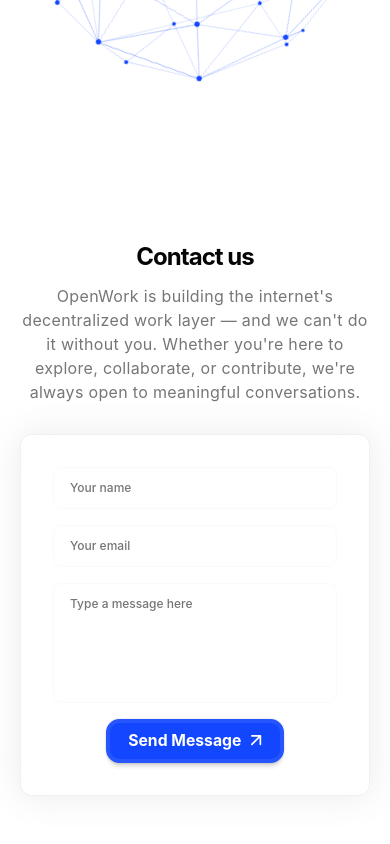
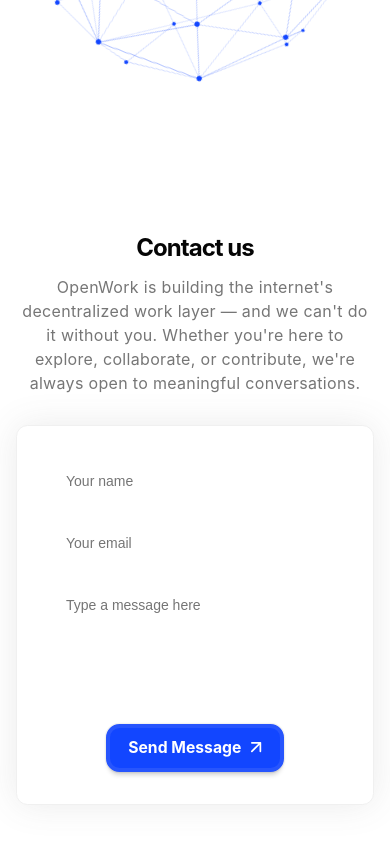
Before and after one commit to jeevithdharanish/OpenWork-pro, a React (Vite) app: page / in a window 390 px wide. Shown: the part 9929-10773 px from the top of the page. Built offline with nearby package versions, Linux system fonts and the light colour scheme.

Commit message:
mobile changes part-4 contact section

```diff
--- a/src/pages/LandingPage/components/ContactSection/ContactSection.css
+++ b/src/pages/LandingPage/components/ContactSection/ContactSection.css
@@ -331,8 +331,7 @@
 
   .lp-13-form-container {
     display: flex;
-    width: 100%;
-    max-width: 358px;
+width: 358px;
 padding: 16px;
 flex-direction: column;
 justify-content: center;
@@ -347,30 +346,30 @@
 
   .lp-13-contact-form {
     display: flex;
-    width: 100%;
-    max-width: 324px;
+width: 324px;
 flex-direction: column;
 align-items: center;
 gap: 16px;
 flex: 1 0 0;
   }
 
-  .lp-13-input,
-  .lp-13-textarea {
-    font-family: inter,sans-serif;
+  .lp-13-input{
     display: flex;
 padding: 12px 16px;
 align-items: center;
 gap: 5.691px;
 align-self: stretch;
 border-radius: 8.537px;
-    border: 1.423px solid #fcf9f9ff;
-    background: #FFF;
-    font-family: inter,sans-serif;
-    font-size: 12px;
-    font-style: normal;
-    font-weight: 500;
-    line-height: 16px; /* 133.333% */
+border: 1.423px solid #FFF;
+  }
+  .lp-13-textarea {
+   display: flex;
+height: 150px;
+padding: 12px 16px;
+align-items: flex-start;
+align-self: stretch;
+border-radius: 8.537px;
+border: 1.423px solid #FFF;
   }
 
   .lp-13-send-button {
@@ -381,7 +380,7 @@
     font-weight: 700;
     line-height: 26.955px; /* 171.429% */
     display: flex;
-    height: 44.924px;
+    height: 48.924px;
     padding: 8.985px 17.97px;
     justify-content: center;
     align-items: center;
```
Lines whose indentation alone changed are shown as unchanged.
